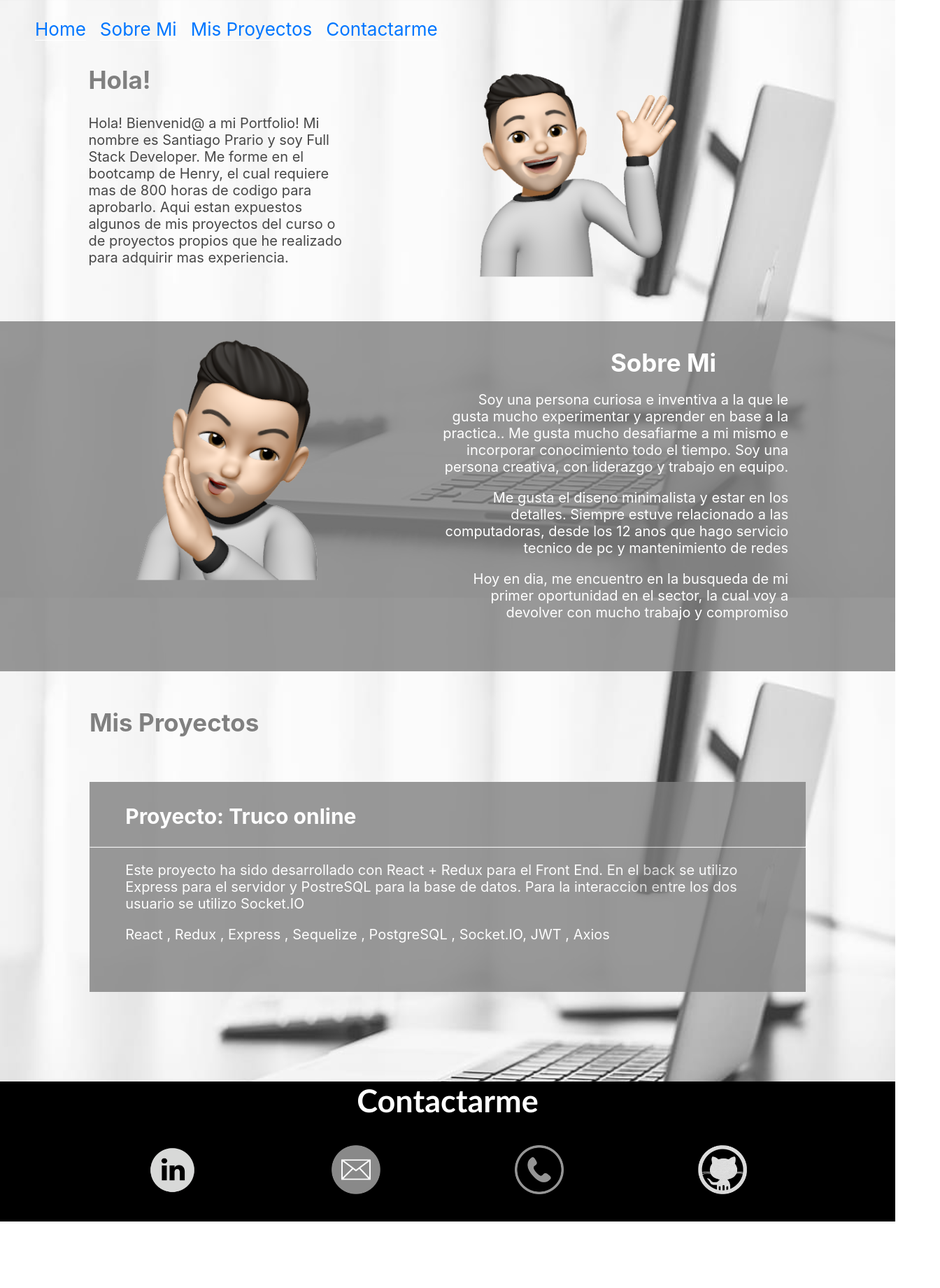
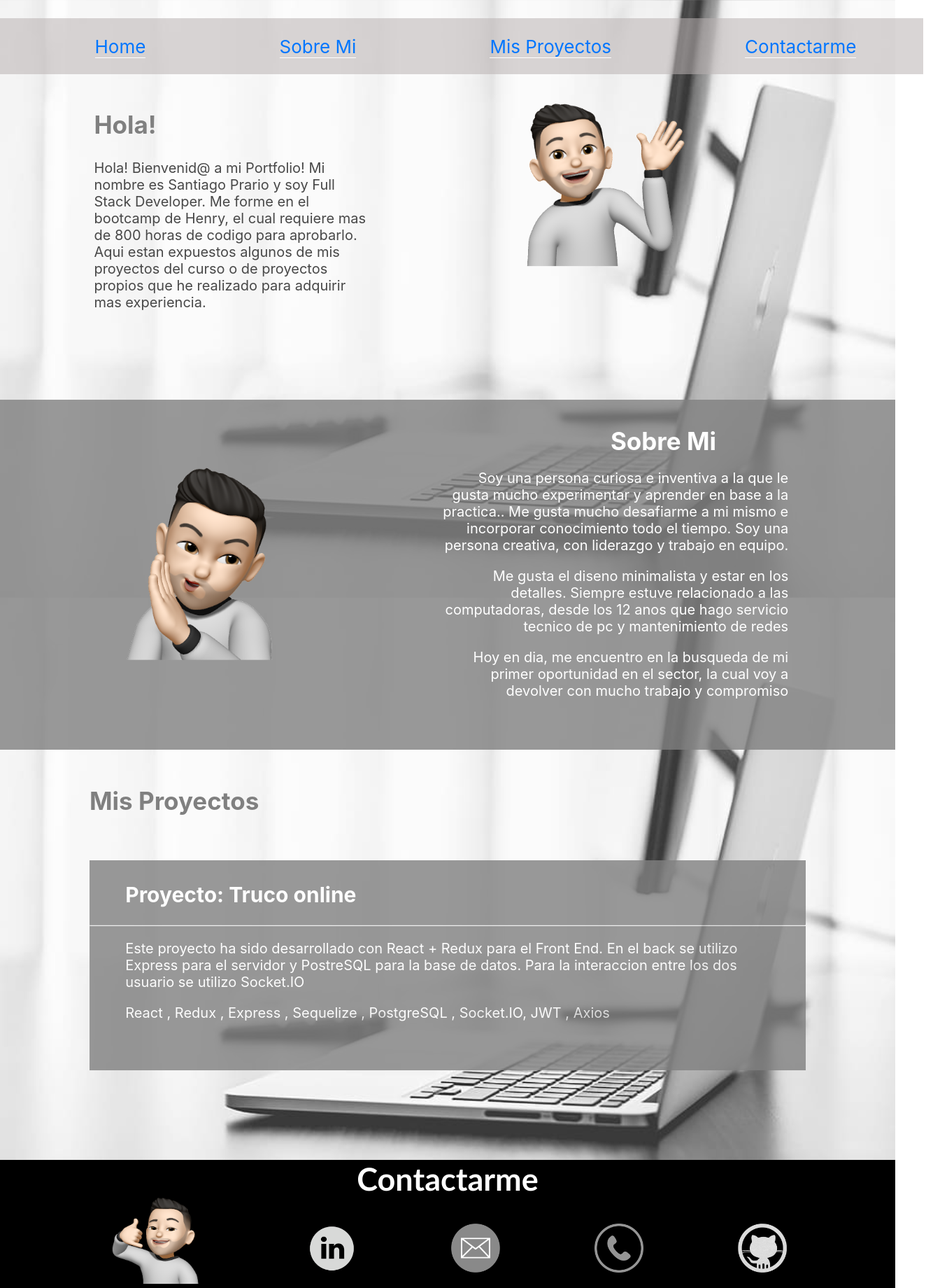
Before and after one commit to Santiagoprario/Portfolio, a React (Create React App) app: page / in a window 1280 px wide. Shown: the top 1840 px of the page at 70% size, 1344 px wide, since content can reach past the window. Before the commit the page ends 1745 px from the top, so only its background shows below. Built offline with nearby package versions, Linux system fonts and the light colour scheme.

Commit message:
css emoji

```diff
--- a/src/Components/Home.jsx
+++ b/src/Components/Home.jsx
@@ -8,7 +8,8 @@ import linkedin from "../img/linkedin.png";
 import git from "../img/git.png";
 import Projects from './Projects';
 import hola from "../img/hola.PNG";
-import sobremi from '../img/mi.PNG'
+import sobremi from '../img/mi.PNG';
+import contact from '../img/contact.png'
 
 function Home() {
 
@@ -22,7 +23,7 @@ function Home() {
 
     return (
         <div className={style.container}>
-          <Nav className={style.nav}/>
+          <Nav className={style.nav} />
          <section
          id='home'
          className={style.home}>
@@ -31,12 +32,12 @@ function Home() {
               <p> Hola! Bienvenid@ a mi Portfolio! Mi nombre es Santiago Prario y soy Full Stack Developer. Me forme en el bootcamp de Henry, el cual requiere mas de 800 horas de codigo para aprobarlo. Aqui estan expuestos algunos de mis proyectos del curso o de proyectos propios que he realizado para adquirir mas experiencia.
               </p>
           </div>
-          <img src={hola} alt="hola" height='400px' width='400px' />
+          <img src={hola} alt="hola"  />
          </section>
          <section
          id='sobremi'
          className={style.about}>
-             <img src={sobremi} alt="hola" height='400px' width='400px' />
+             <img src={sobremi} alt="hola"  />
              <div className={style.sobremi}>
              <h2>Sobre Mi</h2>
              <p>{aboutOne} </p>
@@ -54,6 +55,8 @@ function Home() {
          className={style.contact}>
          <h1>Contactarme</h1>
          <div className={style.iconsContact}>
+         <img  className={style.contactImg} src={contact} alt="/santiagoprario" height='150px' width='150px'  />
+
              <img src={linkedin} alt="/santiagoprario" height='70px' width='70px'  />
              <img src={mail} alt="santiagoprario@gmail.com" height='70px' width='70px' />
              <img src={whats} alt="+5492236846451" height='70px' width='70px' />
--- a/src/Components/Style/Home.module.css
+++ b/src/Components/Style/Home.module.css
@@ -7,11 +7,10 @@
 
 .nav {
     width: 100%;
-    height: 80px;
     left: 0;
     top: 0;
     position: fixed;
-
+    color: white;
 }
 
 .home{
@@ -20,7 +19,8 @@
     display: flex;
     flex-direction: row;
     justify-content: center;
-    padding-top: 5%;
+    padding-top: 10%;
+    padding-bottom: 10%;
 }
 .home p{
     color: rgb(72, 72, 72);
@@ -35,6 +35,8 @@
     padding-left: -10%;
     margin-left: -50%;
     margin-top: -5%;
+    height: 20em;
+    width: 20em;
 }
 
 .sobremi{
@@ -67,6 +69,8 @@
     margin-top: -27%;
     padding-top: 30%;
     margin-left: 10%;
+    height: 20em;
+    width: 20em;
 }
 
 .about {
@@ -106,3 +110,8 @@
     color: gray;
     font-size: 35px;
 }
+
+.contactImg {
+    padding-top: -20%;
+    margin-top: -5%;
+}
--- a/src/Components/Style/Nav.module.css
+++ b/src/Components/Style/Nav.module.css
@@ -2,6 +2,7 @@
     display: flex;
     position: fixed;
     flex-direction: row;
+    color: white;
 }
 
 .menu {
@@ -9,12 +10,20 @@
     display: flex;
     flex-direction: row;
     text-decoration: none;
-    justify-content: center;
+    justify-content: space-around;
+    align-content: center;
+    align-items: center;
     position: fixed;
     font-size: 26px;
+    background-color: rgba(186, 179, 179, 0.55);
+
+    width: 100%;
+    height: 80px;
+    text-decoration: none;
+    color: white;
+
 }
 
 .menu li {
-    padding: 0 10px 0 10px;
     color: white;
 }
```
Also changed, not shown: src/img/contact.png (added).
